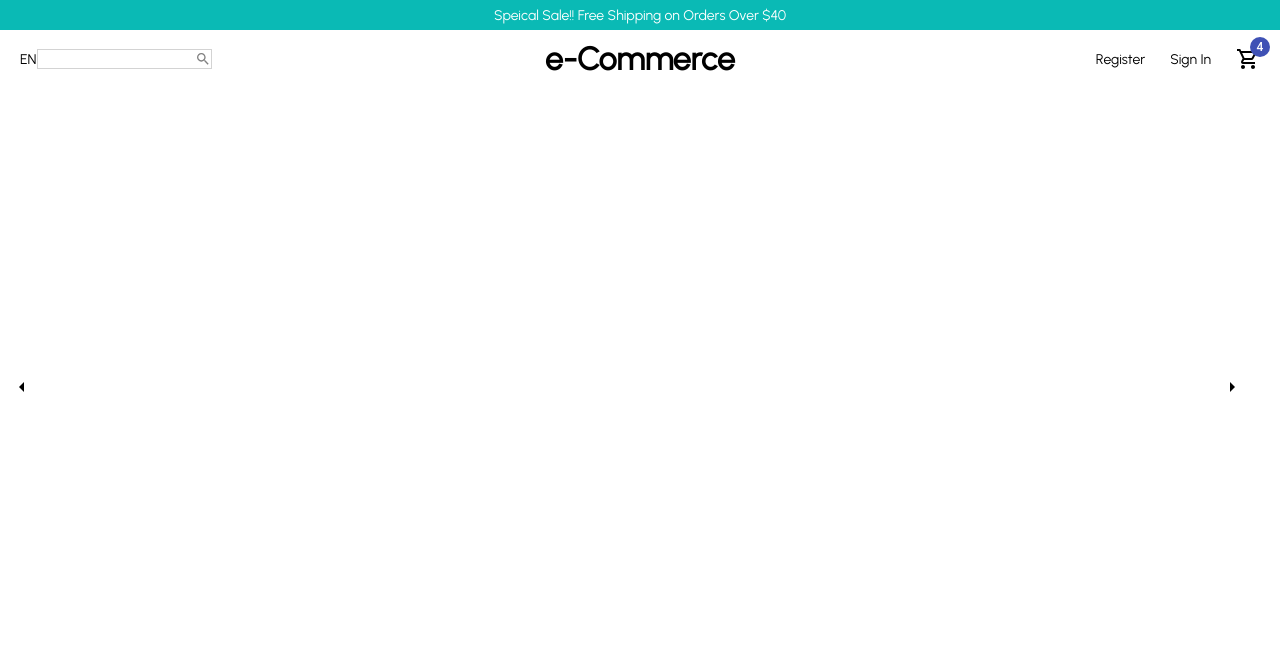
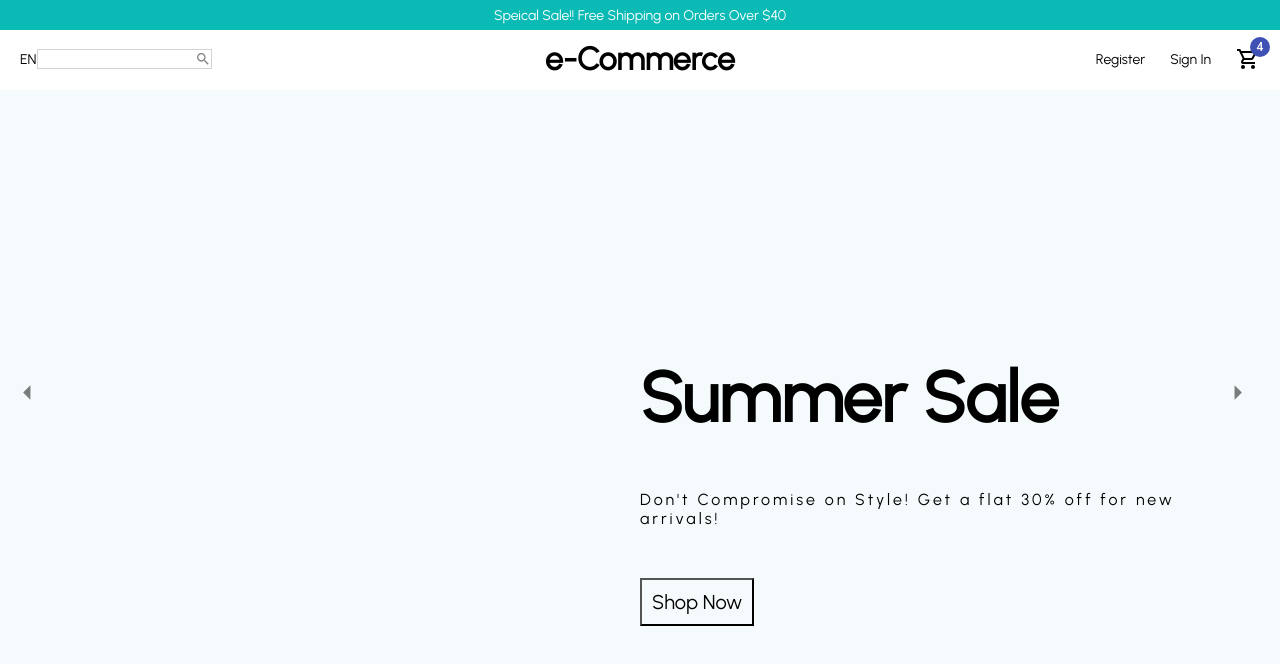
Before and after one commit to kowo0403hk/e-commerce-ts, a React (Create React App) app in the folder client/: page / in a window 1280 px wide. Shown: the top 664 px of the page. Built offline with nearby package versions, Linux system fonts and the light colour scheme.

Commit message:
added functions for slider arrows

```diff
--- a/client/src/components/Slider.tsx
+++ b/client/src/components/Slider.tsx
@@ -1,6 +1,7 @@
 import { ArrowLeftOutlined, ArrowRightOutlined } from "@material-ui/icons";
-import React, { FC } from "react";
+import React, { FC, useState } from "react";
 import styled from "styled-components";
+import { sliderItems } from "../data";
 
 const Container = styled.div`
   width: 100vw;
@@ -8,10 +9,12 @@
   display: flex;
   background-color: coral
   position: relative;
+  overflow: hidden;
 `;
 
 interface ArrowProps {
   direction: string;
+  handleClick?: (direction: string) => void;
 }
 
 const Arrow = styled.div<ArrowProps>`
@@ -26,17 +29,94 @@
 top: 0;
 left: ${(props) => props.direction === "left" && "10px"};
 right: ${(props) => props.direction === "right" && "10px"};
-bottom:0;
-margin: auto`;
+bottom: 0;
+margin: auto;
+cursor: pointer;
+opacity: 0.5;
+z-index: 2;`;
+
+const Wrapper = styled.div`
+  height: 100vh;
+  display: flex;
+  transform: translateX(0vw);
+`;
+
+interface SlideProps {
+  bg: string;
+}
+
+const Slide = styled.div<SlideProps>`
+  width: 100vw;
+  height: 100vh;
+  display: flex;
+  align-items: center;
+  background-color: #${(props) => props.bg};
+`;
+const ImgContainer = styled.div`
+  flex: 1;
+  height: 100%;
+`;
+
+interface ImgProps {
+  src: string;
+}
+
+const Image = styled.img<ImgProps>`
+  src: ${(props) => props.src};
+  height: 80%;
+`;
+const InfoContainer = styled.div`
+  flex: 1;
+  padding: 50px;
+`;
+
+const Title = styled.h1`
+  font-size: 70px;
+`;
+
+const Description = styled.p`
+  margin: 50px 0px;
+  font-weight: 500;
+  letter-spacing: 3px;
+`;
+
+const Button = styled.button`
+  padding: 10px;
+  font-size: 20px;
+  background-color: transparent;
+  cursor: pointer;
+`;
 
 const Slider: FC = () => {
+  const [slideIndex, setSlideIndex] = useState(0);
+
+  const handleClick = (direction: string): void => {};
   return (
     <Container>
-      <Arrow direction="left">
-        <ArrowLeftOutlined />
+      <Arrow direction="left" onClick={() => handleClick("left")}>
+        <ArrowLeftOutlined fontSize="large" />
       </Arrow>
-      <Arrow direction="right">
-        <ArrowRightOutlined />
+      <Wrapper>
+        {sliderItems.map((item) => {
+          return (
+            <Slide bg={item.bg}>
+              <ImgContainer>
+                <Image src={item.Image} />
+              </ImgContainer>
+              <InfoContainer>
+                <Title>Summer Sale</Title>
+                <Description>
+                  Don't Compromise on Style! Get a flat 30% off for new
+                  arrivals!
+                </Description>
+                <Button>Shop Now</Button>
+              </InfoContainer>
+            </Slide>
+          );
+        })}
+      </Wrapper>
+      <Arrow direction="right" onClick={() => handleClick("right")}>
+        <ArrowRightOutlined fontSize="large" />
       </Arrow>
     </Container>
   );
--- /dev/null
+++ b/client/src/data.ts
@@ -0,0 +1,69 @@
+export const sliderItems = [
+  {
+    id: 1,
+    img: "https://i.ibb.co/DG69bQ4/2.png",
+    title: "SUMMER SALE",
+    desc: "DON'T COMPROMISE ON STYLE! GET FLAT 30% OFF FOR NEW ARRIVALS.",
+    bg: "f5fafd",
+  },
+  {
+    id: 2,
+    img: "https://i.ibb.co/DG69bQ4/2.png",
+    title: "AUTUMN COLLECTION",
+    desc: "DON'T COMPROMISE ON STYLE! GET FLAT 30% OFF FOR NEW ARRIVALS.",
+    bg: "fcf1ed",
+  },
+];
+
+export const categories = [
+  {
+    id: 1,
+    img: "https://images.pexels.com/photos/5886041/pexels-photo-5886041.jpeg?auto=compress&cs=tinysrgb&dpr=2&h=650&w=940",
+    title: "SHIRT STYLE!",
+  },
+  {
+    id: 2,
+    img: "https://images.pexels.com/photos/2983464/pexels-photo-2983464.jpeg?auto=compress&cs=tinysrgb&dpr=2&h=650&w=940",
+    title: "LOUNGEWEAR LOVE",
+  },
+  {
+    id: 3,
+    img: "https://images.pexels.com/photos/5480696/pexels-photo-5480696.jpeg?auto=compress&cs=tinysrgb&dpr=2&w=500",
+    title: "LIGHT JACKETS",
+  },
+];
+
+export const popularProducts = [
+  {
+    id: 1,
+    img: "https://d3o2e4jr3mxnm3.cloudfront.net/Mens-Jake-Guitar-Vintage-Crusher-Tee_68382_1_lg.png",
+  },
+  {
+    id: 2,
+    img: "https://cdn.shopify.com/s/files/1/0101/4832/products/Angela_Natural_Tee.png?v=1606780388",
+  },
+  {
+    id: 3,
+    img: "https://www.prada.com/content/dam/pradanux_products/U/UCS/UCS319/1YOTF010O/UCS319_1YOT_F010O_S_182_SLF.png",
+  },
+  {
+    id: 4,
+    img: "https://www.burdastyle.com/pub/media/catalog/product/cache/7bd3727382ce0a860b68816435d76e26/107/BUS-PAT-BURTE-1320516/1170x1470_BS_2016_05_132_front.png",
+  },
+  {
+    id: 5,
+    img: "https://images.ctfassets.net/5gvckmvm9289/3BlDoZxSSjqAvv1jBJP7TH/65f9a95484117730ace42abf64e89572/Noissue-x-Creatsy-Tote-Bag-Mockup-Bundle-_4_-2.png",
+  },
+  {
+    id: 6,
+    img: "https://d3o2e4jr3mxnm3.cloudfront.net/Rocket-Vintage-Chill-Cap_66374_1_lg.png",
+  },
+  {
+    id: 7,
+    img: "https://www.vintageindustries.nl/download_front/qympzk1762/2217_Arrow_Jacket_Forest.png",
+  },
+  {
+    id: 8,
+    img: "https://www.pngarts.com/files/3/Women-Jacket-PNG-High-Quality-Image.png",
+  },
+];
```
